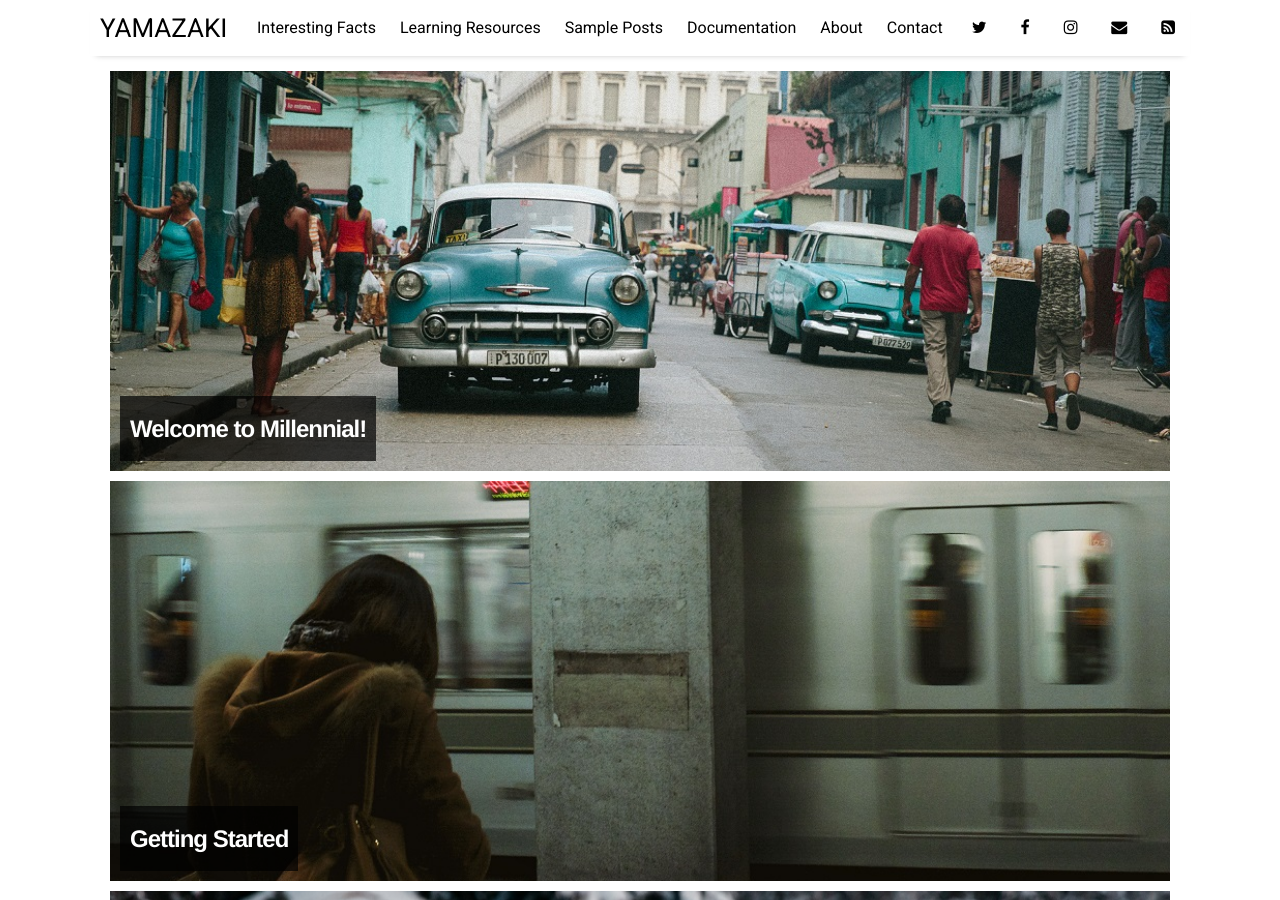
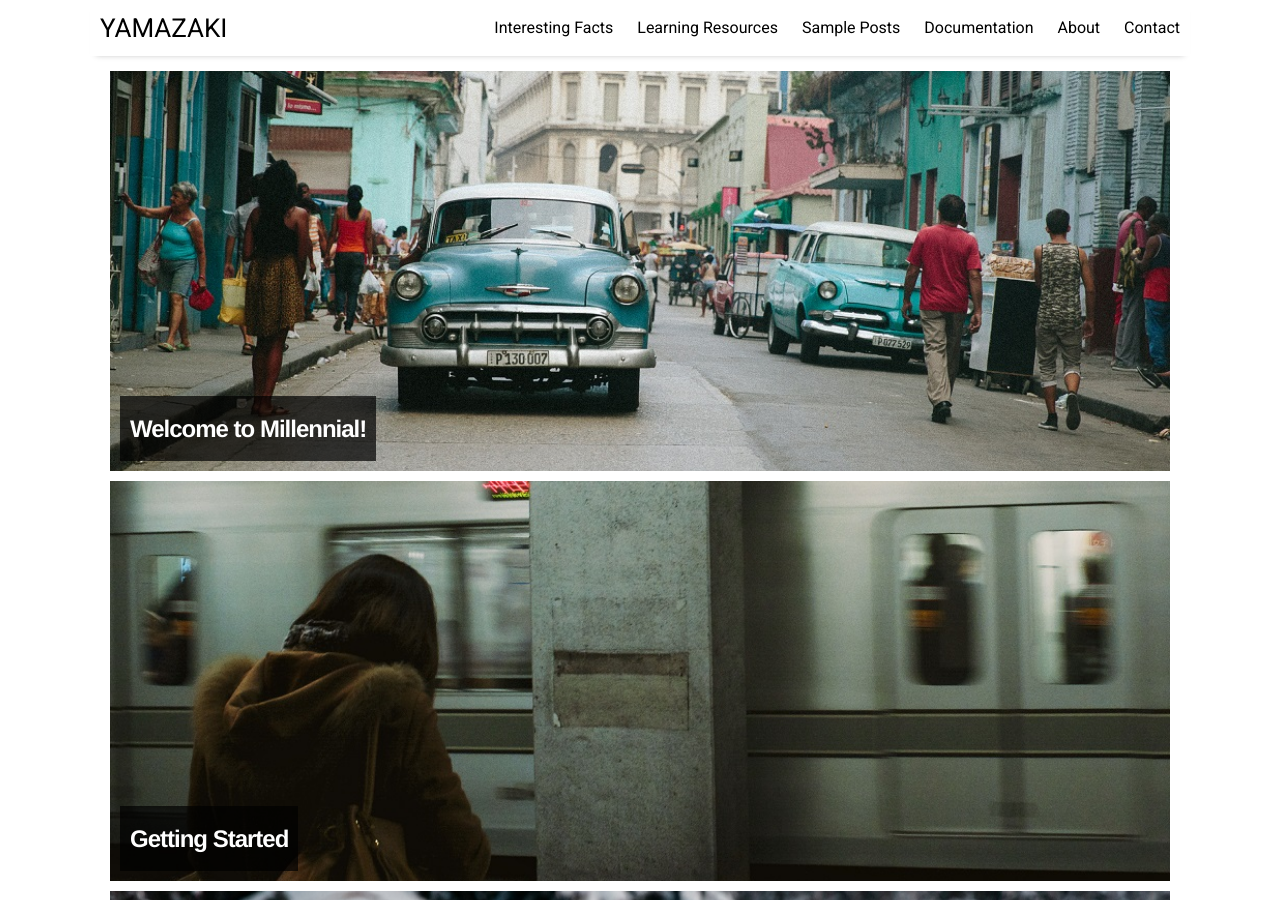
Before and after one commit to gj1002509/zakisikoku, a Jekyll site: the page built from index.html, in a window 1280 px wide and 900 px high. Built offline with Jekyll 4.4.1, drawn with Linux system fonts in a browser that asks for light colours; nearby versions of some CDN libraries; the list of posts is cut into pages by our own code.

Commit message:
delte URL

```diff
--- a/_data/settings.yml
+++ b/_data/settings.yml
@@ -14,15 +14,6 @@ menu:
 - {name: 'About',              url: 'about'}
 - {name: 'Contact',            url: 'contact'}
 
-# Available social icons are powered by Font Awesome, so you can use any icon that they offer
-social:
-- {icon: 'twitter', link:    'https://twitter.com/paululele'}
-- {icon: 'facebook', link:   'https://www.facebook.com/paululele'}
-- {icon: 'instagram', link:  'https://instagram.com/paululele'}
-- {icon: 'envelope', link:   'mailto:hello@paulle.ca'}
-- {icon: 'rss-square', link: 'feed.xml'}
-# - {icon: 'rss-square', link: 'rss-feed.xml'}
-
 # Customize site text
 pagination:
   next_page: 'Newer'
```
